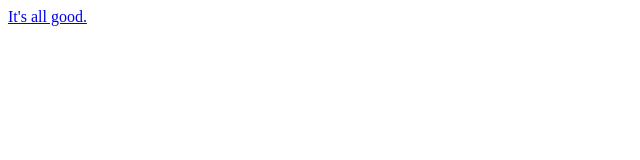
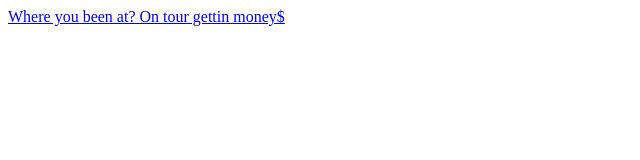
Before and after one commit to Chandlerh8/hello-world1, a plain HTML site: page how-are-you/index.html in a window 1280 px wide. Shown: the whole page, without its empty margins (0-640 px from the left). Drawn offline with Linux system fonts and the light colour scheme.

Commit message:
Update index.html

```diff
--- a/how-are-you/index.html
+++ b/how-are-you/index.html
@@ -8,7 +8,7 @@ Over my head Talk
 
 <body>
 <a href="..">
-It's all good.
+Where you been at? On tour gettin money$
 </a>
 </body>
 
```
